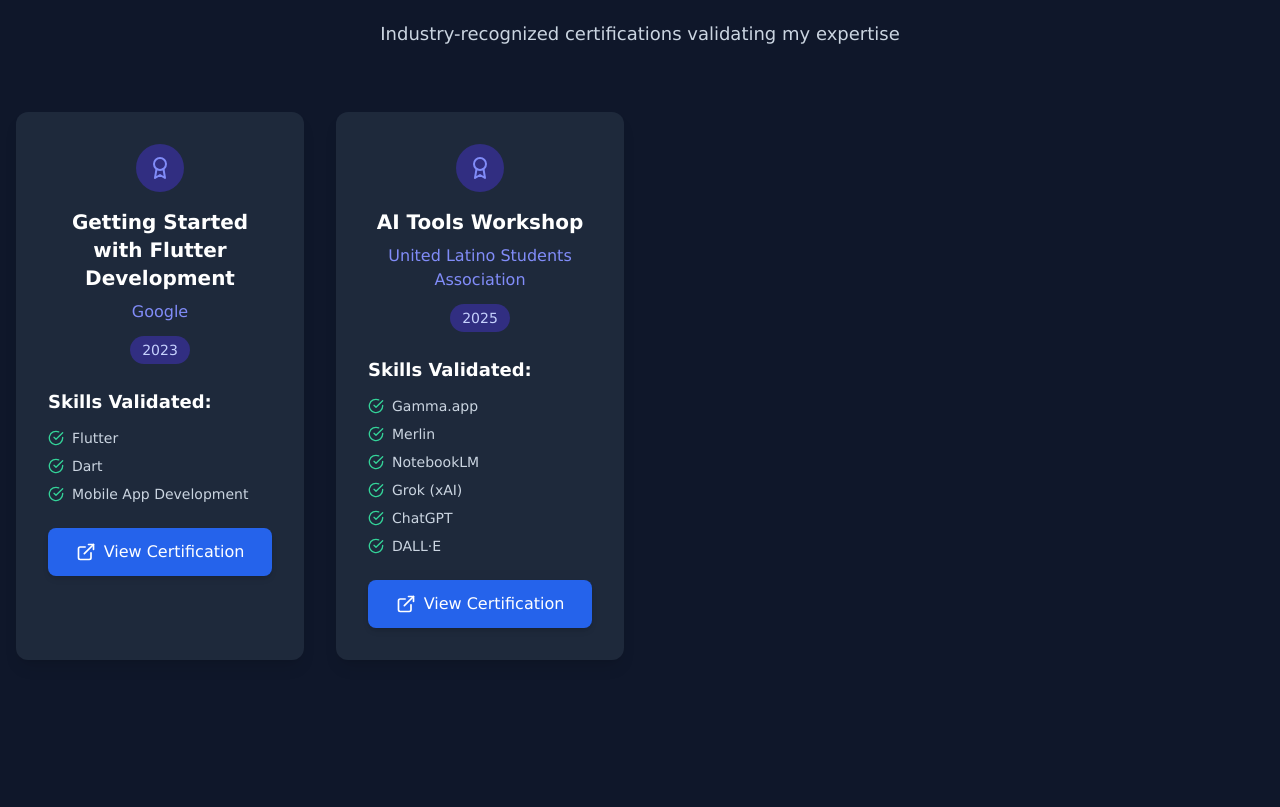
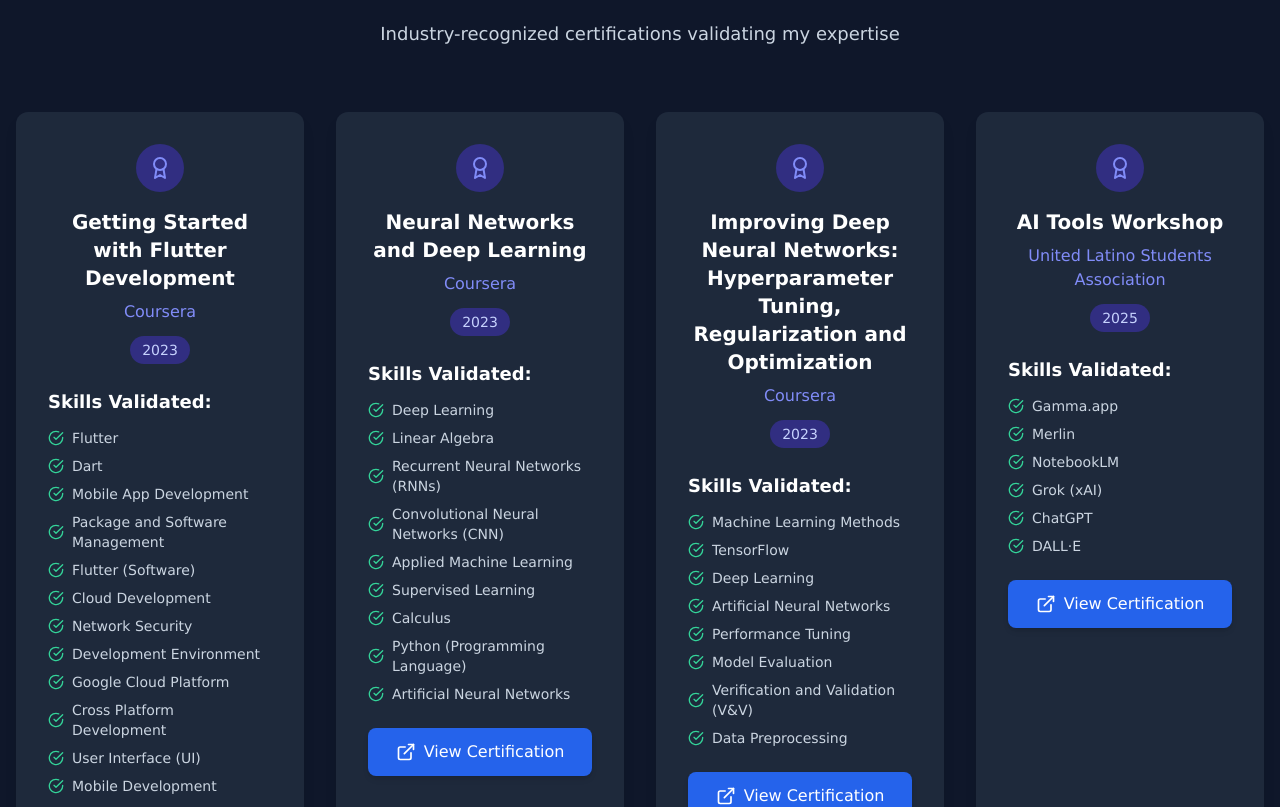
Before and after one commit to Varun1206Tom/varun-jangale-portfolio, a React (Vite) app: page / in a window 1280 px wide. Shown: the part 4228-5035 px from the top of the page. Built offline with nearby package versions, Linux system fonts and the light colour scheme.

Commit message:
Added Two New Certifications

```diff
--- a/src/data/portfolioData.ts
+++ b/src/data/portfolioData.ts
@@ -108,9 +108,23 @@ export const projects = [
 export const certifications = [
   {
     title: "Getting Started with Flutter Development",
-    issuer: "Google",
+    issuer: "Coursera",
     year: "2023",
-    skills: ["Flutter", "Dart", "Mobile App Development"],
+    skills: ["Flutter", "Dart", "Mobile App Development", "Package and Software Management", "Flutter (Software)", "Cloud Development", "Network Security", "Development Environment", "Google Cloud Platform", "Cross Platform Development", "User Interface (UI)", "Mobile Development"],
+    url: "#"
+  },
+  {
+    title: "Neural Networks and Deep Learning",
+    issuer: "Coursera",
+    year: "2023",
+    skills: ["Deep Learning", "Linear Algebra", "Recurrent Neural Networks (RNNs)", "Convolutional Neural Networks (CNN)", "Applied Machine Learning", "Supervised Learning", "Calculus", "Python (Programming Language)", "Artificial Neural Networks"],
+    url: "#"
+  },
+  {
+    title: "Improving Deep Neural Networks: Hyperparameter Tuning, Regularization and Optimization",
+    issuer: "Coursera",
+    year: "2023",
+    skills: ["Machine Learning Methods", "TensorFlow", "Deep Learning", "Artificial Neural Networks", "Performance Tuning", "Model Evaluation", "Verification and Validation (V&V)", "Data Preprocessing"],
     url: "#"
   },
   {
```
